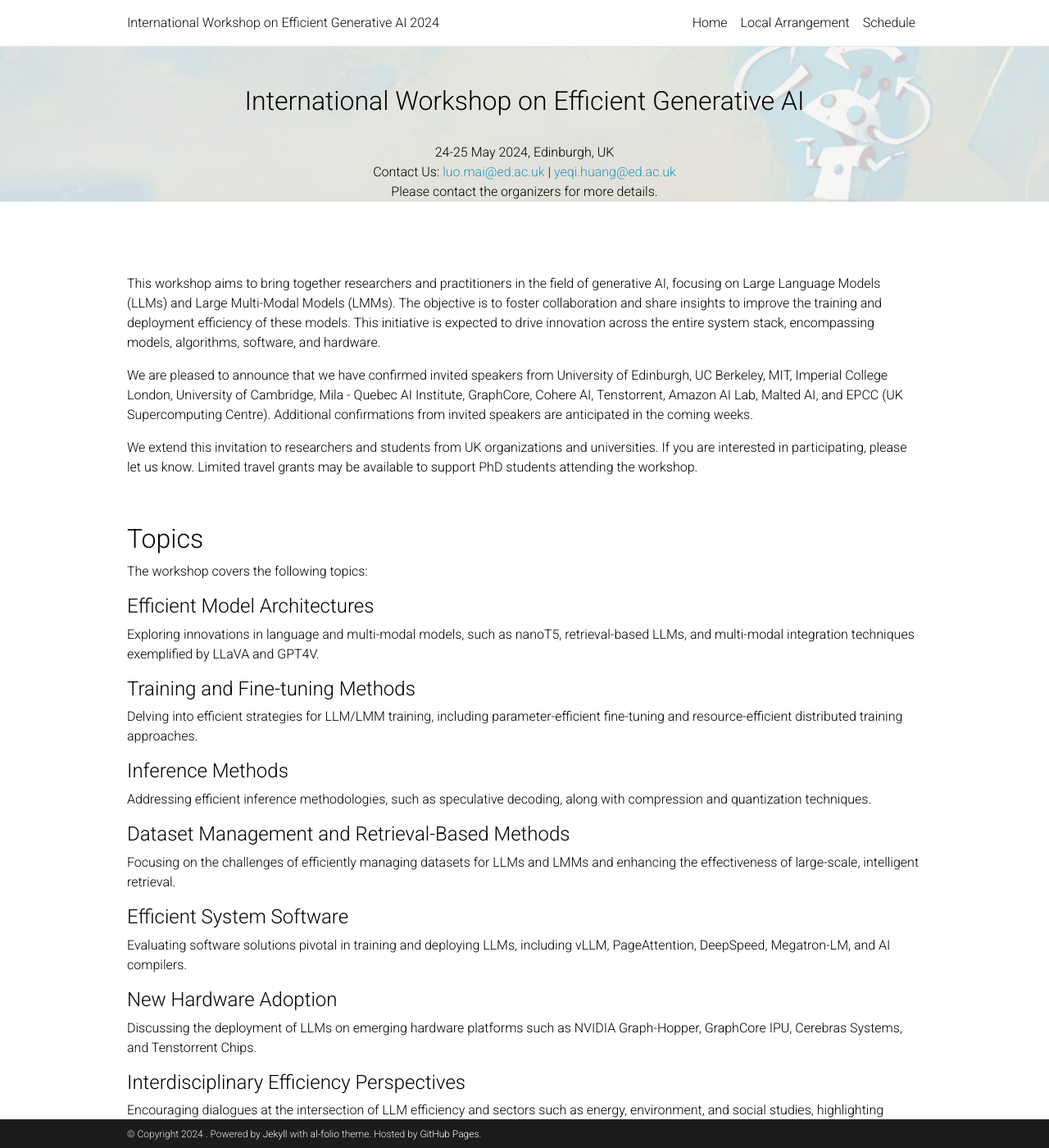
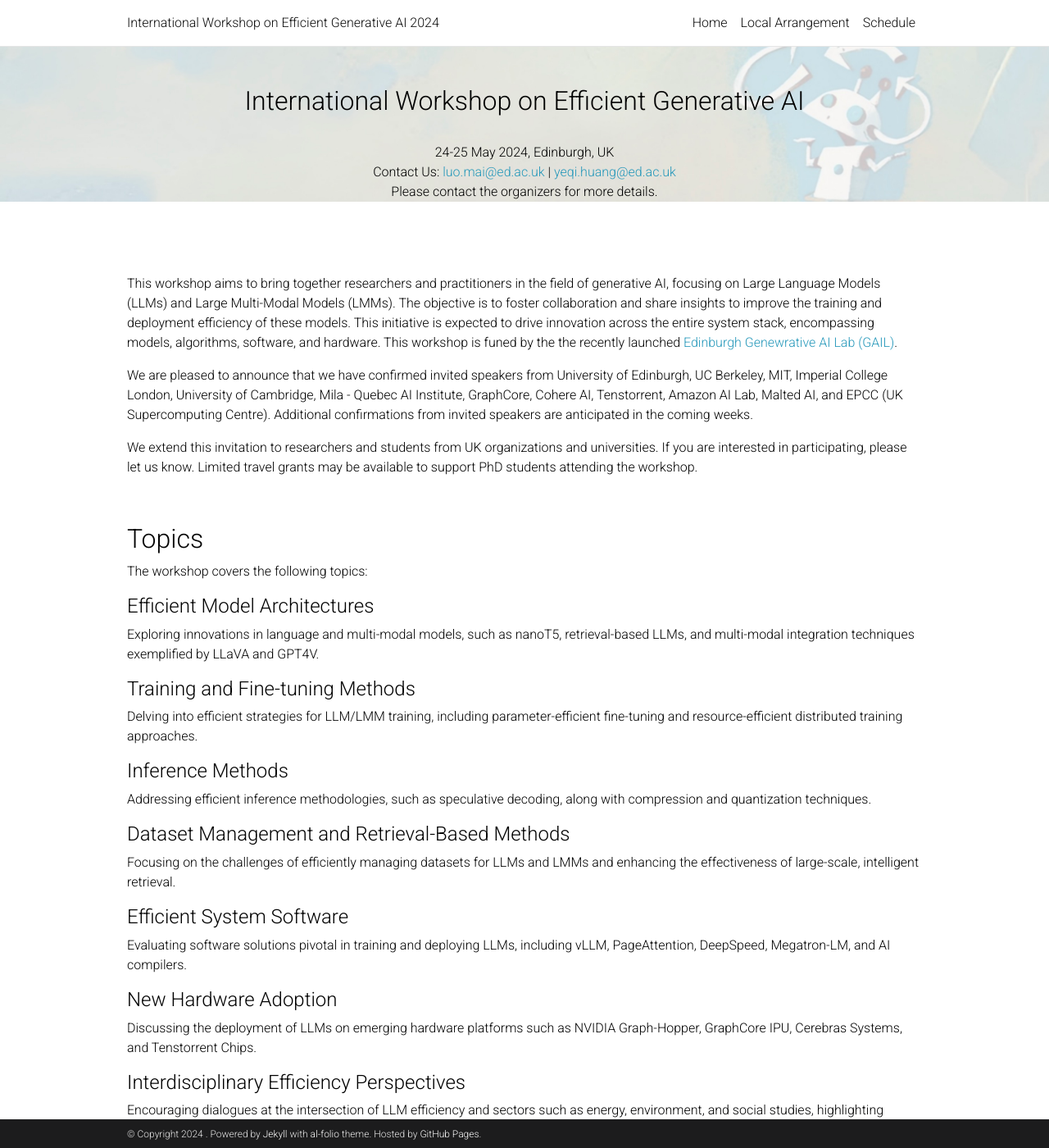
Before and after one commit to opensourcing-foundation-models/opensourcing-foundation-models.github.io, a Jekyll site: the page built from _pages/home.md, in a window 1280 px wide and 1400 px high. Shown: the whole window at 82% size. Built offline with Jekyll 4.4.1, drawn with Linux system fonts in a browser that asks for light colours; comment, search, counter and statistics services are not loaded; a style sheet for code colours, icons or effects is not loaded; some of the changed text lies outside the part shown.

```diff
--- a/_pages/home.md
+++ b/_pages/home.md
@@ -21,7 +21,7 @@ nav_order: 1
 
 <br>
 
-This workshop aims to bring together researchers and practitioners in the field of generative AI, focusing on Large Language Models (LLMs) and Large Multi-Modal Models (LMMs). The objective is to foster collaboration and share insights to improve the training and deployment efficiency of these models. This initiative is expected to drive innovation across the entire system stack, encompassing models, algorithms, software, and hardware.
+This workshop aims to bring together researchers and practitioners in the field of generative AI, focusing on Large Language Models (LLMs) and Large Multi-Modal Models (LMMs). The objective is to foster collaboration and share insights to improve the training and deployment efficiency of these models. This initiative is expected to drive innovation across the entire system stack, encompassing models, algorithms, software, and hardware. This workshop is funed by the the recently launched [Edinburgh Genewrative AI Lab (GAIL)](https://www.ed.ac.uk/news/2023/university-to-lead-new-era-of-generative-ai).
 
 We are pleased to announce that we have confirmed invited speakers from University of Edinburgh, UC Berkeley, MIT, Imperial College London, University of Cambridge, Mila - Quebec AI Institute, GraphCore, Cohere AI, Tenstorrent, Amazon AI Lab, Malted AI, and EPCC (UK Supercomputing Centre). Additional confirmations from invited speakers are anticipated in the coming weeks.
 
@@ -193,6 +193,26 @@ The workshop will include keynote speeches, panel discussions, invited talks, an
             <p><a href="https://ducdauge.github.io/">Edoardo Ponti</a>
             <br>University of Edinburgh</p>
         </div>
+    </div>
+</html>
+
+## GAIL Interim Director
+
+<html>
+    <div class="team-container">
+        <div class="team-member">
+            <img src="/assets/img/organizers/mirella_lapata.jpg" alt="Name 1">
+            <p><a href="https://homepages.inf.ed.ac.uk/mlap/">Mirella Lapata</a>
+            <br>University of Edinburgh</p>
+        </div>
+    </div>
+</html>
+
+
+## Organization Team Members
+
+<html>
+    <div class="team-container">
         <div class="team-member">
             <img src="/assets/img/organizers/pasquale_minervini.jpg" alt="Name 3">
             <p><a href="http://www.neuralnoise.com/">Pasquale Minervini</a>
@@ -204,28 +224,21 @@ The workshop will include keynote speeches, panel discussions, invited talks, an
             <br>University of Edinburgh</p>
         </div>
         <div class="team-member">
+            <img src="/assets/img/organizers/shangmin_guo.jpg" alt="Name 6">
+            <p><a href="https://scholar.google.com/citations?user=cpOrbSoAAAAJ&hl=en">Shangmin Guo</a>
+            <br>University of Edinburgh</p>
+        </div>
+        <div class="team-member">
             <img src="/assets/img/organizers/yao_fu.jpg" alt="Name 5">
             <p><a href="https://franxyao.github.io/">Yao Fu</a>
             <br>University of Edinburgh</p>
         </div>
         <div class="team-member">
-            <img src="/assets/img/organizers/shangmin_guo.jpg" alt="Name 6">
-            <p><a href="https://scholar.google.com/citations?user=cpOrbSoAAAAJ&hl=en">Shangmin Guo</a>
-            <br>University of Edinburgh</p>
-        </div>
-    </div>
-</html>
-
-
-**Web Chair**
-
-<html>
-    <div class="team-container">
-        <div class="team-member">
             <img src="/assets/img/organizers/yeqi-huang.jpg" alt="Name 6">
             <p><a href="https://yeqi-huang.com">Yeqi Huang</a>
             <br>University of Edinburgh</p>
         </div>
+    </div>
     </div>
 </html>
 
```
Also changed, not shown: other parts of _pages/home.md (+1 -1 lines), _pages/schedule.md (+28 -1 lines), assets/img/organizers/mirella_lapata.jpg (added).
